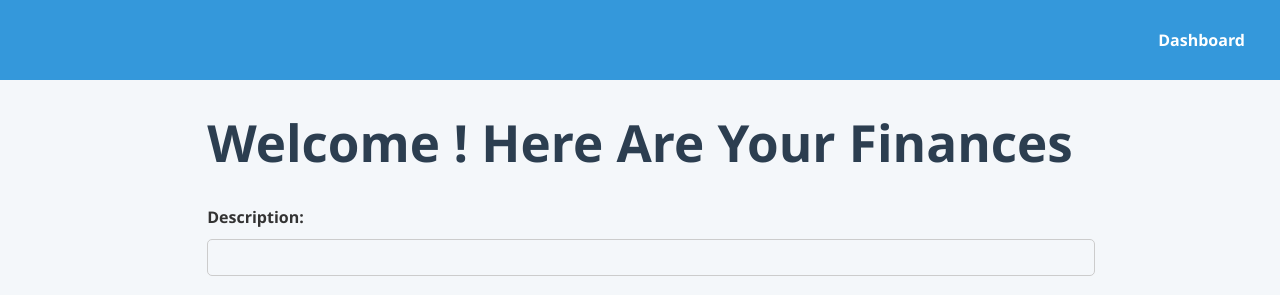
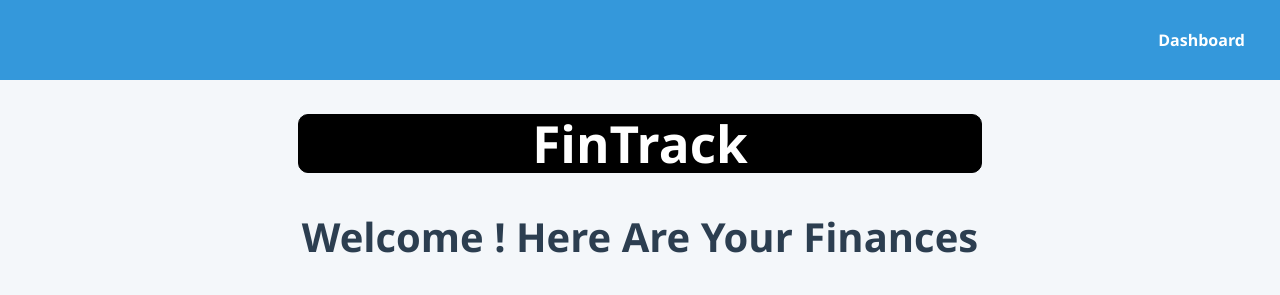
Before and after one commit to Nebenmor/FinTrack, a React (Vite) app in the folder client/: page / in a window 1280 px wide. Shown: the top 295 px of the page. Built offline with nearby package versions, Linux system fonts and the light colour scheme; no server answers.

Commit message:
implement project name and header styling

```diff
--- a/client/src/App.css
+++ b/client/src/App.css
@@ -66,6 +66,18 @@ html {
   color: white;
 }
 
+/* Style the project name ad greeting */
+.brand {
+  border: 1px solid black;
+  border-radius: 10px;
+  background: #000000;
+  color: #ffffff;
+}
+
+.greeting {
+  font-size: 40px;
+}
+
 /* Additional styles to ensure text and elements are vertically aligned properly */
 /* .navbar * {
 } */
--- a/client/src/pages/dashboard/Dashboard.tsx
+++ b/client/src/pages/dashboard/Dashboard.tsx
@@ -20,7 +20,8 @@ export const Dashboard = () => {
   }, [records]);
 
   return <div className="className">
-    <h1>Welcome {user?.firstName}! Here Are Your Finances</h1>
+    <h1 className= "brand">FinTrack</h1>
+    <h2 className="greeting">Welcome {user?.firstName}! Here Are Your Finances</h2>
     <FinancialRecordForm />
     <div>Total Monthly: ${totalMothly} </div>
     <FinanacialRecordList />
```
